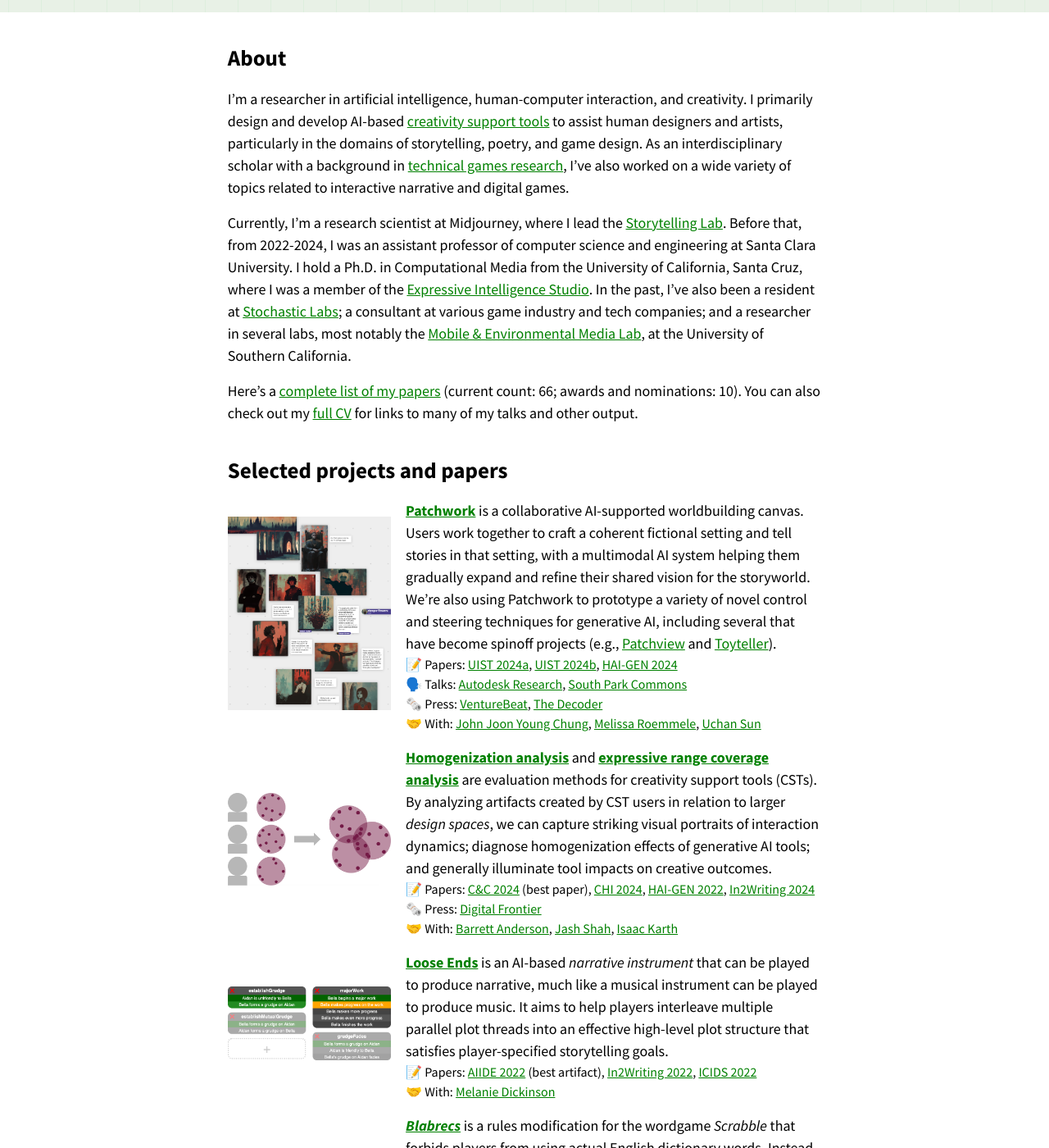
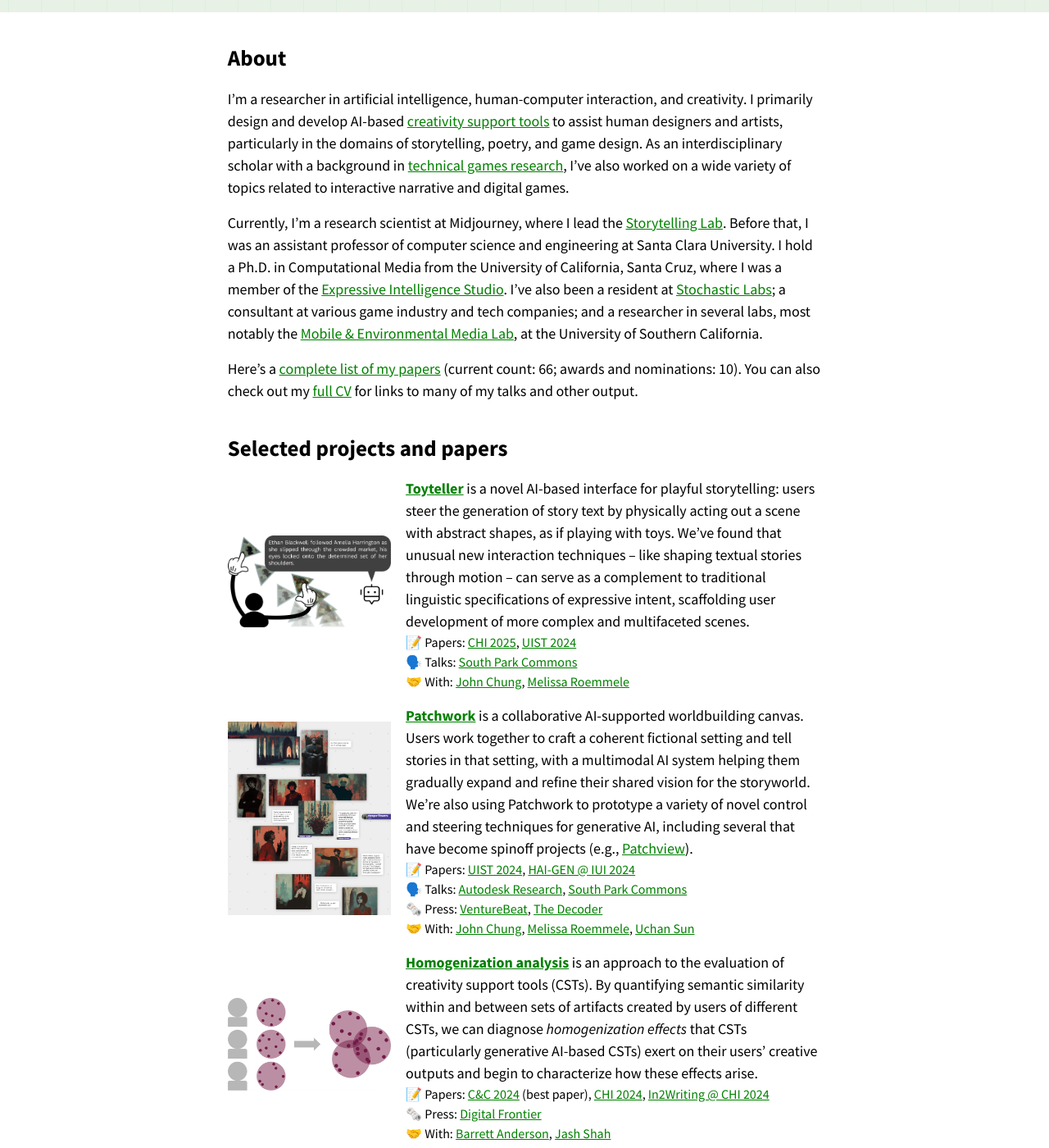
Before and after one commit to mkremins/mkremins.github.io, a Jekyll site: the page built from index.html, in a window 1280 px wide and 1400 px high, scrolled down 267 px. Shown: the whole window at 82% size. Built offline with Jekyll 4.4.1, drawn with Linux system fonts in a browser that asks for light colours; some of the changed text lies outside the part shown.

Commit message:
Update main page
+ Concisify bio a bit
+ Split off new Toyteller project card from Patchwork
+ Split homogenization analysis and ERaCA into separate project cards
+ Add fuzzy linkography project card
+ Reorder project cards a bit to prioritize newer work
+ Add HTTF 2024 paper link to Redactionist project card
+ Display parent venues of workshops in paper links
+ Render collaborator names a bit more consistently
+ Add Concordia roundtable link to story sifting project card
+ Shorten 'book chapter' to just 'chapter' in paper links
+ Potentially some other minor stuff I'm forgetting?

```diff
--- a/index.html
+++ b/index.html
@@ -6,7 +6,7 @@ layout: main
 	<div class="container">
 		<h2 class="section-title">About</h2>
 		<p>I’m a researcher in artificial intelligence, human-computer interaction, and creativity. I primarily design and develop AI-based <a href="/syllabi/csts-2023-01">creativity support tools</a> to assist human designers and artists, particularly in the domains of storytelling, poetry, and game design. As an interdisciplinary scholar with a background in <a href="https://www.kmjn.org/game-rankings/">technical games research</a>, I’ve also worked on a wide variety of topics related to interactive narrative and digital games.</p>
-		<p>Currently, I’m a research scientist at Midjourney, where I lead the <a href="https://mj-storytelling.github.io">Storytelling Lab</a>. Before that, from 2022-2024, I was an assistant professor of computer science and engineering at Santa Clara University. I hold a Ph.D. in Computational Media from the University of California, Santa Cruz, where I was a member of the <a href="https://eis.ucsc.edu/">Expressive Intelligence Studio</a>. In the past, I’ve also been a resident at <a href="https://stochasticlabs.org/">Stochastic Labs</a>; a consultant at various game industry and tech companies; and a researcher in several labs, most notably the <a href="https://mobilemedia.usc.edu/">Mobile & Environmental Media Lab</a>, at the University of Southern California.</p>
+		<p>Currently, I’m a research scientist at Midjourney, where I lead the <a href="https://mj-storytelling.github.io">Storytelling Lab</a>. Before that, I was an assistant professor of computer science and engineering at Santa Clara University. I hold a Ph.D. in Computational Media from the University of California, Santa Cruz, where I was a member of the <a href="https://eis.ucsc.edu/">Expressive Intelligence Studio</a>. I’ve also been a resident at <a href="https://stochasticlabs.org/">Stochastic Labs</a>; a consultant at various game industry and tech companies; and a researcher in several labs, most notably the <a href="https://mobilemedia.usc.edu/">Mobile & Environmental Media Lab</a>, at the University of Southern California.</p>
 		<p>Here’s a <a href="/publications">complete list of my papers</a> (current count: {{site.data.publications | size}}; awards and nominations: {{site.data.publications | where_exp: "pub", "pub.award" | size}}). You can also check out my <a href="/cv">full CV</a> for links to many of my talks and other output.</p>
 	</div>
 </section>
@@ -14,35 +14,36 @@ layout: main
 	<div class="container">
 		<h2 class="section-title">Selected projects and papers</h2>
 		<div class="card project-card">
+			<div class="card-image"><img src="/img/projects/Toyteller.png" alt=""></div>
+			<div class="card-text">
+				<span class="card-title"><a href="https://arxiv.org/abs/2501.13284">Toyteller</a></span> is a novel AI-based interface for playful storytelling: users steer the generation of story text by physically acting out a scene with abstract shapes, as if playing with toys. We’ve found that unusual new interaction techniques – like shaping textual stories through motion – can serve as a complement to traditional linguistic specifications of expressive intent, scaffolding user development of more complex and multifaceted scenes.
+				<div class="card-links">
+					📝 Papers: <a href="https://arxiv.org/abs/2501.13284">CHI 2025</a>, <a href="https://mkremins.github.io/publications/Toyteller_UIST2024.pdf">UIST 2024</a><br>
+					🗣️ Talks: <a href="https://twitter.com/GopalKRaman/status/1832200443600236668">South Park Commons</a><br>
+					🤝 With: <a href="https://johnr0.github.io/">John Chung</a>, <a href="https://roemmele.github.io/">Melissa Roemmele</a>
+				</div>
+			</div>
+		</div>
+		<div class="card project-card">
 			<div class="card-image"><img src="/img/projects/Patchwork.png" alt="Screenshot of a short initial “setting prompt” being expanded to a set of images and a character concept in the Patchwork interface."></div>
 			<div class="card-text">
-				<span class="card-title"><a href="https://www.midjourney.com/updates/patchwork-research-preview">Patchwork</a></span> is a collaborative AI-supported worldbuilding canvas. Users work together to craft a coherent fictional setting and tell stories in that setting, with a multimodal AI system helping them gradually expand and refine their shared vision for the storyworld. We’re also using Patchwork to prototype a variety of novel control and steering techniques for generative AI, including several that have become spinoff projects (e.g., <a href="https://mkremins.github.io/publications/Patchview_UIST2024.pdf">Patchview</a> and <a href="https://mkremins.github.io/publications/Toyteller_UIST2024.pdf">Toyteller</a>).
+				<span class="card-title"><a href="https://www.midjourney.com/updates/patchwork-research-preview">Patchwork</a></span> is a collaborative AI-supported worldbuilding canvas. Users work together to craft a coherent fictional setting and tell stories in that setting, with a multimodal AI system helping them gradually expand and refine their shared vision for the storyworld. We’re also using Patchwork to prototype a variety of novel control and steering techniques for generative AI, including several that have become spinoff projects (e.g., <a href="https://mkremins.github.io/publications/Patchview_UIST2024.pdf">Patchview</a>).
 				<div class="card-links">
-					📝 Papers: <a href="https://mkremins.github.io/publications/Patchview_UIST2024.pdf">UIST 2024a</a>, <a href="https://mkremins.github.io/publications/Toyteller_UIST2024.pdf">UIST 2024b</a>, <a href="https://mkremins.github.io/publications/Patchwork_HAI-GEN2024.pdf">HAI-GEN 2024</a><br>
+					📝 Papers: <a href="https://mkremins.github.io/publications/Patchview_UIST2024.pdf">UIST 2024</a>, <a href="https://mkremins.github.io/publications/Patchwork_HAI-GEN2024.pdf">HAI-GEN @ IUI 2024</a><br>
 					🗣️ Talks: <a href="https://www.youtube.com/watch?v=D3UtgSl-yWU">Autodesk Research</a>, <a href="https://twitter.com/GopalKRaman/status/1832200443600236668">South Park Commons</a><br>
 					🗞️ Press: <a href="https://venturebeat.com/ai/midjourney-is-launching-a-multiplayer-collaborative-worldbuilding-tool/">VentureBeat</a>, <a href="https://the-decoder.com/midjourney-launches-patchwork-collaborative-canvas-tool-for-visual-storytelling/">The Decoder</a><br>
-					🤝 With: <a href="https://johnr0.github.io/">John Joon Young Chung</a>, <a href="https://roemmele.github.io/">Melissa Roemmele</a>, <a href="https://fakecheese.me/">Uchan Sun</a>
+					🤝 With: <a href="https://johnr0.github.io/">John Chung</a>, <a href="https://roemmele.github.io/">Melissa Roemmele</a>, <a href="https://fakecheese.me/">Uchan Sun</a>
 				</div>
 			</div>
 		</div>
 		<div class="card project-card">
 			<div class="card-image"><img src="/img/projects/Homogenization.png" alt="Visualization of three sets of artifacts produced by three different users of a single creativity support tool. The sets of artifacts are being overlapped to assess the tool’s homogenization effects."></div>
 			<div class="card-text">
-				<span class="card-title"><a href="https://mkremins.github.io/publications/Homogenization_C&C2024.pdf">Homogenization analysis</a></span> and <span class="card-title"><a href="https://mkremins.github.io/publications/ERaCA_HAI-GEN2022.pdf">expressive range coverage analysis</a></span> are evaluation methods for creativity support tools (CSTs). By analyzing artifacts created by CST users in relation to larger <em>design spaces</em>, we can capture striking visual portraits of interaction dynamics; diagnose homogenization effects of generative AI tools; and generally illuminate tool impacts on creative outcomes.
+				<span class="card-title"><a href="https://mkremins.github.io/publications/Homogenization_C&C2024.pdf">Homogenization analysis</a></span> is an approach to the evaluation of creativity support tools (CSTs). By quantifying semantic similarity within and between sets of artifacts created by users of different CSTs, we can diagnose <em>homogenization effects</em> that CSTs (particularly generative AI-based CSTs) exert on their users’ creative outputs and begin to characterize how these effects arise.
 				<div class="card-links">
-					📝 Papers: <a href="https://mkremins.github.io/publications/Homogenization_C&C2024.pdf">C&C 2024</a> (best paper), <a href="https://mkremins.github.io/publications/Homogenization_CHI2024.pdf">CHI 2024</a>, <a href="https://mkremins.github.io/publications/ERaCA_HAI-GEN2022.pdf">HAI-GEN 2022</a>, <a href="https://mkremins.github.io/publications/Dearth_In2Writing2024.pdf">In2Writing 2024</a><br>
+					📝 Papers: <a href="https://mkremins.github.io/publications/Homogenization_C&C2024.pdf">C&C 2024</a> (best paper), <a href="https://mkremins.github.io/publications/Homogenization_CHI2024.pdf">CHI 2024</a>, <a href="https://mkremins.github.io/publications/Dearth_In2Writing2024.pdf">In2Writing @ CHI 2024</a><br>
 					🗞️ Press: <a href="https://digitalfrontier.com/articles/AI-writing-LLM-dearth-author-text">Digital Frontier</a><br>
-					🤝 With: <a href="https://barrettrees.com/">Barrett Anderson</a>, <a href="https://www.linkedin.com/in/itsjashshah/">Jash Shah</a>, <a href="https://isaackarth.com/">Isaac Karth</a>
-				</div>
-			</div>
-		</div>
-		<div class="card project-card">
-			<div class="card-image"><img src="/img/projects/LooseEnds.png" alt="Screenshot of several storytelling goals, each representing a different plot thread, in in the Loose Ends user interface."></div>
-			<div class="card-text">
-				<span class="card-title"><a href="https://github.com/ItsProbablyFine/LooseEnds">Loose Ends</a></span> is an AI-based <em>narrative instrument</em> that can be played to produce narrative, much like a musical instrument can be played to produce music. It aims to help players interleave multiple parallel plot threads into an effective high-level plot structure that satisfies player-specified storytelling goals.
-				<div class="card-links">
-					📝 Papers: <a href="https://mkremins.github.io/publications/LooseEnds_AIIDE2022.pdf">AIIDE 2022</a> (best artifact), <a href="https://mkremins.github.io/publications/WritingSupportNeeds_In2Writing2022.pdf">In2Writing 2022</a>, <a href="https://mkremins.github.io/publications/LooseEnds_ICIDS2022.pdf">ICIDS 2022</a><br>
-					🤝 With: <a href="https://www.melaniedickinson.com/">Melanie Dickinson</a>
+					🤝 With: <a href="https://barrettrees.com/">Barrett Anderson</a>, <a href="https://www.linkedin.com/in/itsjashshah/">Jash Shah</a>
 				</div>
 			</div>
 		</div>
@@ -59,11 +60,42 @@ layout: main
 			</div>
 		</div>
 		<div class="card project-card">
+			<div class="card-image"><img src="/img/projects/FuzzyLinkography.png" alt="Exemplary fuzzy linkograph, exhibiting a “converging zigzag” shape in which multiple parallel threads of user ideation are gradually brought together into a single unifying artifact."></div>
+			<div class="card-text">
+				<span class="card-title"><a href="https://github.com/mkremins/fuzzy-linkography">Fuzzy linkography</a></span> is a jointly visual and quantitative approach to the analysis of <em>creative activity traces</em><!--, including traces captured automatically by creativity support tools-->. Fuzzy linkographs serve as interpretable graphical summaries of design sessions and can be generated at very large scales, allowing us to identify recurring temporal patterns of creative activity; characterize the creative “give and take” between humans and machines; cluster activity traces to discover recurring designer archetypes; and more.</span>
+				<div class="card-links">
+					📝 Papers: <a href="https://arxiv.org/abs/2502.04599">arXiv preprint</a><br>
+					🤝 With: <a href="https://scholar.google.com/citations?user=_lybVRkAAAAJ&hl=en">Amy Smith</a>, <a href="https://barrettrees.com/">Barrett Anderson</a>, <a href="https://jazztap.github.io/">Jasmine Otto</a>, <a href="https://isaackarth.com/">Isaac Karth</a>, <a href="https://fakecheese.me/">Uchan Sun</a>, <a href="https://johnr0.github.io/">John Chung</a>, <a href="https://roemmele.github.io/">Melissa Roemmele</a>
+				</div>
+			</div>
+		</div>
+		<div class="card project-card">
+			<div class="card-image"><img src="/img/projects/LooseEnds.png" alt="Screenshot of several storytelling goals, each representing a different plot thread, in in the Loose Ends user interface."></div>
+			<div class="card-text">
+				<span class="card-title"><a href="https://github.com/ItsProbablyFine/LooseEnds">Loose Ends</a></span> is an AI-based <em>narrative instrument</em> that can be played to produce narrative, much like a musical instrument can be played to produce music. It aims to help players interleave multiple parallel plot threads into an effective high-level plot structure that satisfies player-specified storytelling goals.
+				<div class="card-links">
+					📝 Papers: <a href="https://mkremins.github.io/publications/LooseEnds_AIIDE2022.pdf">AIIDE 2022</a> (best artifact), <a href="https://mkremins.github.io/publications/WritingSupportNeeds_In2Writing2022.pdf">In2Writing @ ACL 2022</a>, <a href="https://mkremins.github.io/publications/LooseEnds_ICIDS2022.pdf">ICIDS 2022</a><br>
+					🤝 With: <a href="https://www.melaniedickinson.com/">Melanie Dickinson</a>
+				</div>
+			</div>
+		</div>
+		<div class="card project-card">
+			<div class="card-image"><img src="/img/projects/ERaCA.png" alt="Corner plot showing user-created artifacts in relation to many different “slices” of a tool’s underlying expressive range at once."></div>
+			<div class="card-text">
+				<span class="card-title"><a href="https://mkremins.github.io/publications/ERaCA_HAI-GEN2022.pdf">Expressive range coverage analysis</a></span> is an evaluation method for creativity support tools (CSTs). By analyzing artifacts created by CST users in relation to the tool’s underlying <em>expressive range</em>, we can capture striking visual portraits of interaction dynamics; gauge similarities and differences between users’ exploration patterns in a shared design space of possible creations; and generally illuminate tool impacts on creative outcomes.
+				<div class="card-links">
+					📝 Papers: <a href="https://mkremins.github.io/publications/ERaCA_HAI-GEN2022.pdf">HAI-GEN @ IUI 2022</a><br>
+					🤝 With: <a href="https://isaackarth.com/">Isaac Karth</a>
+				</div>
+			</div>
+		</div>
+		<div class="card project-card">
 			<div class="card-image"><img src="/img/projects/Felt.png" alt="Partial example of a Felt sifting pattern that matches a sequence of events involving two impulsive betrayals." style="width:320%"></div>
 			<div class="card-text">
 				<span class="card-title">Story sifters</span> are computational recognizers of potentially compelling story structures. I’ve worked to frame story sifting as logic programming (<a href="https://mkremins.github.io/publications/Felt_SimpleStorySifter.pdf">Felt</a>); developed AI-based tools that make logical sifters easier to build (<a href="https://mkremins.github.io/publications/Synthesifter_INT2020.pdf">Synthesifter</a>); and enabled sifters to reason about possible future events (<a href="https://mkremins.github.io/publications/Winnow_AIIDE2021.pdf">Winnow</a>) and prioritize unexpected stories (<a href="https://mkremins.github.io/publications/StU_ICIDS2022.pdf">StU</a>).
 				<div class="card-links">
-					📝 Papers: <a href="https://mkremins.github.io/publications/Felt_SimpleStorySifter.pdf">ICIDS 2019</a>, <a href="https://mkremins.github.io/publications/Synthesifter_INT2020.pdf">INT 2020</a>, <a href="https://mkremins.github.io/publications/Winnow_AIIDE2021.pdf">AIIDE 2021</a>, <a href="https://mkremins.github.io/publications/StU_ICIDS2022.pdf">ICIDS 2022</a>, <a href="https://mkremins.github.io/publications/AuthoringSifters_TAP.pdf">book chapter</a><br>
+					📝 Papers: <a href="https://mkremins.github.io/publications/Felt_SimpleStorySifter.pdf">ICIDS 2019</a>, <a href="https://mkremins.github.io/publications/Synthesifter_INT2020.pdf">INT @ AIIDE 2020</a>, <a href="https://mkremins.github.io/publications/Winnow_AIIDE2021.pdf">AIIDE 2021</a>, <a href="https://mkremins.github.io/publications/StU_ICIDS2022.pdf">ICIDS 2022</a>, <a href="https://mkremins.github.io/publications/AuthoringSifters_TAP.pdf">chapter</a><br>
+					🗣️ Talks: <a href="https://www.youtube.com/watch?v=NsBFLDVwWiY">Concordia University</a><br>
 					🗞️ Press: <a href="https://www.theverge.com/2021/11/30/22807568/procedural-storytelling-video-games-dwarf-fortress-wildermyth-blaseball">The Verge</a><br>
 					🤝 With: <a href="https://www.melaniedickinson.com/">Melanie Dickinson</a>
 				</div>
@@ -113,7 +145,7 @@ layout: main
 			<div class="card-text">
 				<span class="card-title"><a href="https://mkremins.github.io/blackout/interactive">Redactionist</a></span> is an AI-based tool that helps you create poetry by erasing words from a source text. It builds on my earlier work in this direction: a <a href="https://mkremins.github.io/blackout">browser bookmarklet</a> that can turn any arbitrary webpage into blackout poetry. <!--<a href="https://github.com/mkremins/blackout">Code available here.</a>-->
 				<div class="card-links">
-					📝 Papers: <a href="https://mkremins.github.io/publications/ERaCA_HAI-GEN2022.pdf">HAI-GEN 2022</a>, <a href="https://mkremins.github.io/publications/ReflectiveCreators_ICCC2021.pdf">ICCC 2021</a>, <a href="https://mkremins.github.io/publications/GeneratorsThatRead.pdf">PCG 2019</a><br>
+					📝 Papers: <a href="https://mkremins.github.io/publications/LostPoetry_HTTF2024.pdf">HTTF 2024</a>, <a href="https://mkremins.github.io/publications/ERaCA_HAI-GEN2022.pdf">HAI-GEN @ IUI 2022</a>, <a href="https://mkremins.github.io/publications/ReflectiveCreators_ICCC2021.pdf">ICCC 2021</a>, <a href="https://mkremins.github.io/publications/GeneratorsThatRead.pdf">PCG @ FDG 2019</a><br>
 					🗣️ Talks: <a href="https://www.youtube.com/watch?v=klO7XBFUIj8">!!Con West 2019</a>, <a href="https://www.twitch.tv/videos/432818307?t=0h27m20s">Computational Poetry Workshop 2019</a>
 				</div>
 			</div>
@@ -142,16 +174,16 @@ layout: main
 			<div class="card-text">
 				<span class="card-title"><a href="https://mkremins.itch.io/epitaph"><em>Epitaph</em></a></span> is a procedural narrative idlegame about existential risks and the death of civilizations. Bennett Foddy (the creator of <em>QWOP</em>) considers it <a href="https://twitter.com/bfod/status/1381096117639786496">“one of the great web games”</a>. It was the precursor to my academic work on <em>gardening games</em>, which use procedural content generation to support gameplay experiences of caretaking rather than extraction.<!--My first attempt to create a <a href="https://mkremins.github.io/publications/GardeningGames.pdf">gardening game</a>: a game that uses procedural content generation to position the player as the caretaker of a living world, which will keep growing and changing even in the player's absence.--> <!--<a href="https://github.com/mkremins/epitaph">Code available here.</a>-->
 				<div class="card-links">
-					📝 Papers: <a href="https://mkremins.github.io/publications/GardeningGames.pdf">PCG 2018</a>
+					📝 Papers: <a href="https://mkremins.github.io/publications/GardeningGames.pdf">PCG @ FDG 2018</a>
 				</div>
 			</div>
 		</div>
 		<div class="card project-card">
 			<div class="card-image"><img src="/img/projects/WeirdSocial.png" alt="Screenshot of a weird social VR sandbox, focused on a tall blue user avatar. The avatar has googly eyes and spits blue orbs from its open mouth as the user speaks."></div>
 			<div class="card-text">
-				<span class="card-title">Social VR environments</span> are immersive virtual social spaces. I’ve participated in several attempts to make social VR environments better for creative collaboration – particularly by endowing users with <em>social superpowers</em>, or communicative augmentations that couldn’t exist in meatspace.
+				<span class="card-title">Social VR environments</span> are immersive virtual social spaces. I’ve been involved in several attempts to make social VR environments better for creative collaboration – particularly by endowing users with <em>social superpowers</em>, or communicative augmentations that couldn’t exist in meatspace.
 				<div class="card-links">
-					📝 Papers: <a href="https://mkremins.github.io/publications/ConversationBalance_CHI2022.pdf">CHI 2022</a>, <a href="https://mkremins.github.io/publications/SocialVR_DIS2023.pdf">DIS 2023</a>, <a href="https://mkremins.github.io/publications/SocialSuperpowers_SocialVR2021.pdf">SocialVR 2021</a>, <a href="https://mkremins.github.io/publications/ImmersiveDesignFiction.pdf">DIS 2018</a>, <a href="https://mkremins.github.io/publications/VRPLAY.pdf">HCII 2018</a><br>
+					📝 Papers: <a href="https://mkremins.github.io/publications/ConversationBalance_CHI2022.pdf">CHI 2022</a>, <a href="https://mkremins.github.io/publications/SocialVR_DIS2023.pdf">DIS 2023</a>, <a href="https://mkremins.github.io/publications/SocialSuperpowers_SocialVR2021.pdf">SocialVR @ CHI 2021</a>, <a href="https://mkremins.github.io/publications/ImmersiveDesignFiction.pdf">DIS 2018</a>, <a href="https://mkremins.github.io/publications/VRPLAY.pdf">HCII 2018</a><br>
 					🤝 With: <a href="https://www.linkedin.com/in/joshua-mcveigh-schultz/">Josh McVeigh-Schultz</a>, <a href="https://katherineinterface.com/">Katherine Isbister</a>, many others
 				</div>
 			</div>
```
Also changed, not shown: other parts of index.html (+3 -3 lines), img/projects/FuzzyLinkography.png (added), img/projects/Toyteller.png (added), 1 other file.
